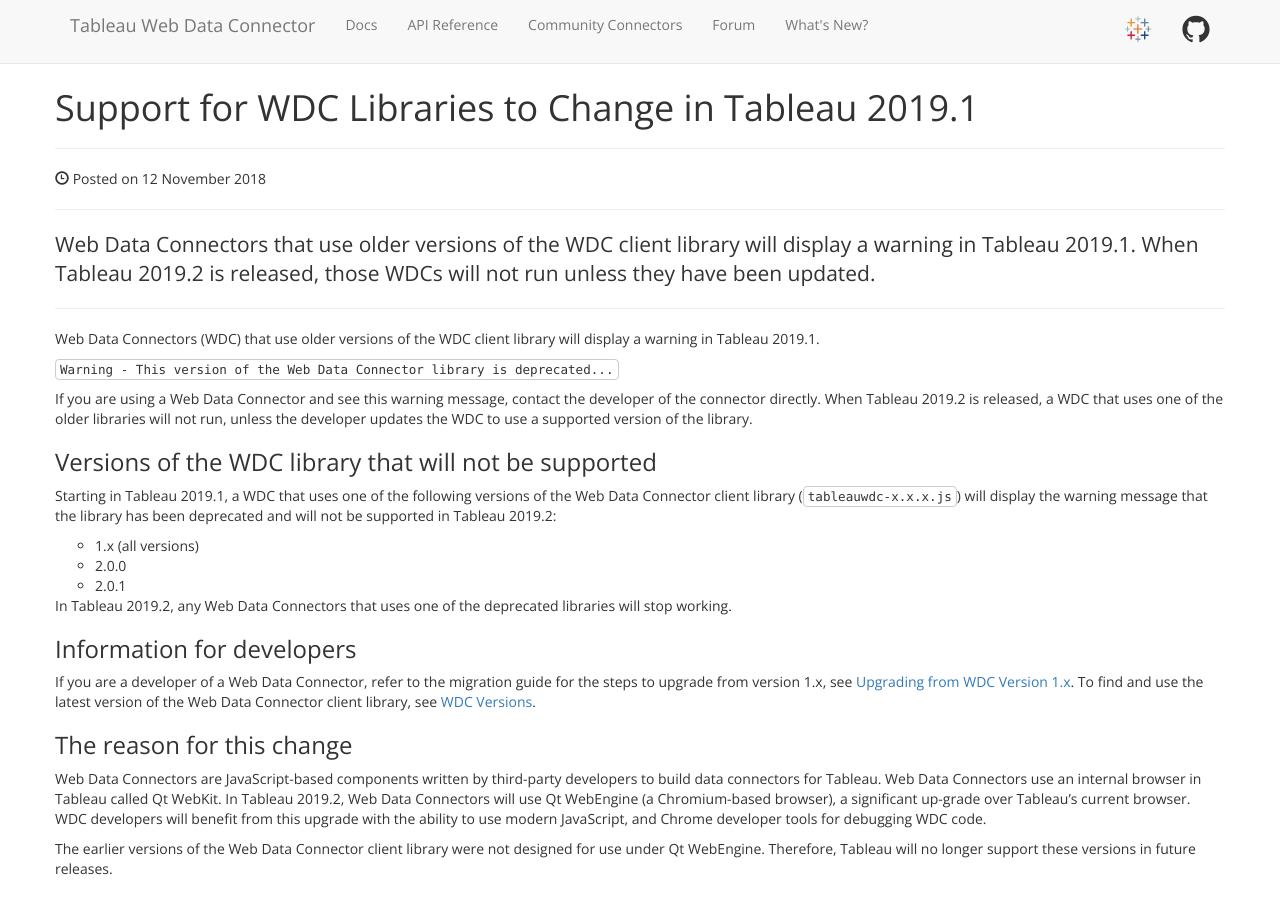
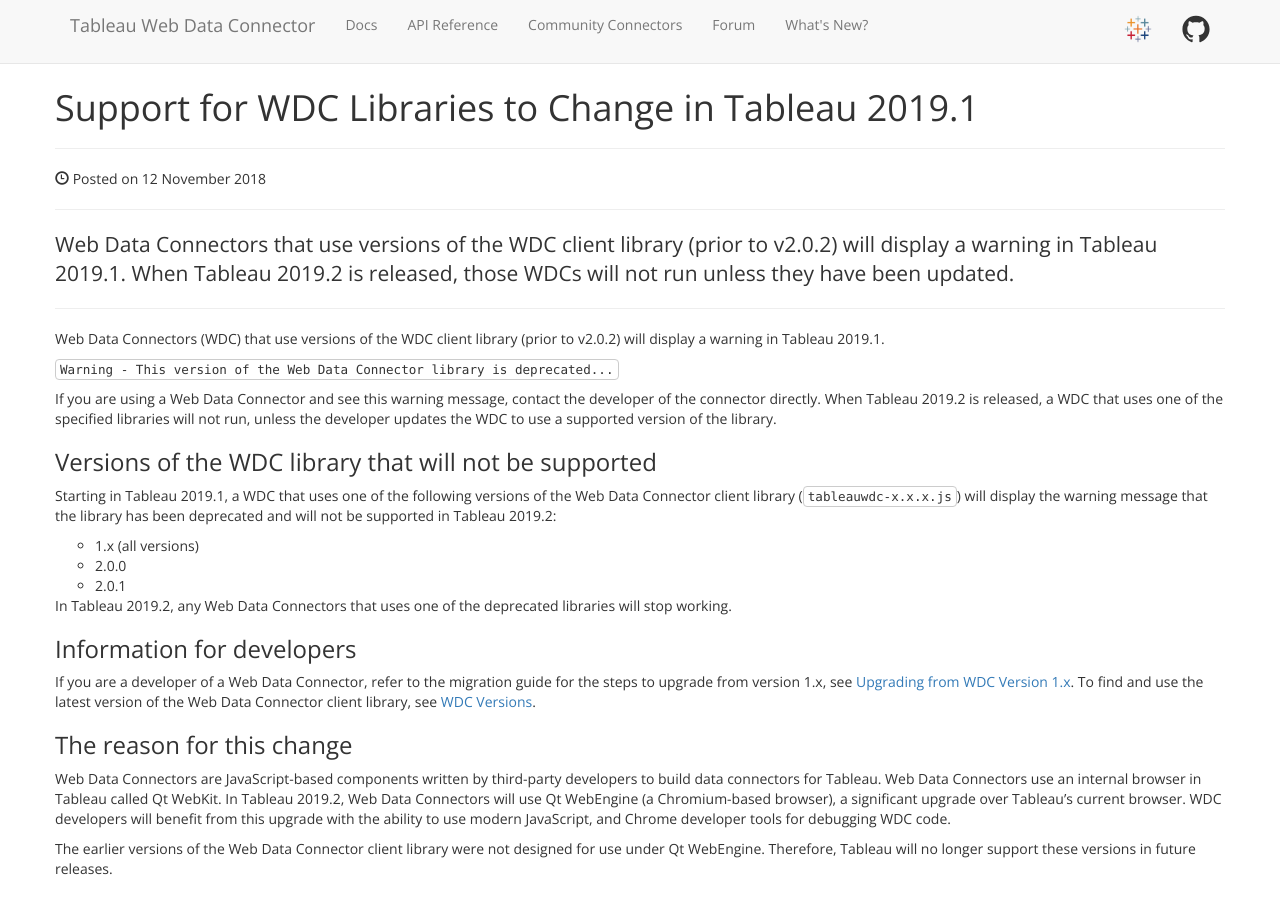
Before and after one commit to bigpeaches/webdataconnector, a Jekyll site: the page built from _posts/2018-11-12-wdc-supported-lib.md, in a window 1280 px wide and 900 px high. Built offline with Jekyll 4.4.1, drawn with Linux system fonts in a browser that asks for light colours; nearby versions of some CDN libraries.

Commit message:
Update 2018-11-12-wdc-supported-lib.md
- changed older to versions prior to v2.0.2.
- fixed typo (hyphen in up-grade).

```diff
--- a/_posts/2018-11-12-wdc-supported-lib.md
+++ b/_posts/2018-11-12-wdc-supported-lib.md
@@ -1,13 +1,13 @@
 ---
 title: "Support for WDC Libraries to Change in Tableau 2019.1"
-abstract: "Web Data Connectors that use older versions of the WDC client library will display a warning in Tableau 2019.1. When Tableau 2019.2 is released, those WDCs will not run unless they have been updated."
+abstract: "Web Data Connectors that use versions of the WDC client library (prior to v2.0.2) will display a warning in Tableau 2019.1. When Tableau 2019.2 is released, those WDCs will not run unless they have been updated."
 ---
 
-Web Data Connectors (WDC) that use older versions of the WDC client library will display a warning in Tableau 2019.1.
+Web Data Connectors (WDC) that use versions of the WDC client library (prior to v2.0.2) will display a warning in Tableau 2019.1.
 
 `Warning - This version of the Web Data Connector library is deprecated...`
 
-If you are using a Web Data Connector and see this warning message, contact the developer of the connector directly. When Tableau 2019.2 is released, a WDC that uses one of the older libraries will not run, unless the developer updates the WDC to use a supported version of the library.
+If you are using a Web Data Connector and see this warning message, contact the developer of the connector directly. When Tableau 2019.2 is released, a WDC that uses one of the specified libraries will not run, unless the developer updates the WDC to use a supported version of the library.
 
 ### Versions of the WDC library that will not be supported
 
@@ -25,6 +25,6 @@ In Tableau 2019.2, any Web Data Connectors that uses one of the deprecated libra
 
 ### The reason for this change
 
-Web Data Connectors are JavaScript-based components written by third-party developers to build data connectors for Tableau. Web Data Connectors use an internal browser in Tableau called Qt WebKit. In Tableau 2019.2, Web Data Connectors will use Qt WebEngine (a Chromium-based browser), a significant up-grade over Tableau’s current browser. WDC developers will benefit from this upgrade with the ability to use modern JavaScript, and Chrome developer tools for debugging WDC code.
+Web Data Connectors are JavaScript-based components written by third-party developers to build data connectors for Tableau. Web Data Connectors use an internal browser in Tableau called Qt WebKit. In Tableau 2019.2, Web Data Connectors will use Qt WebEngine (a Chromium-based browser), a significant upgrade over Tableau’s current browser. WDC developers will benefit from this upgrade with the ability to use modern JavaScript, and Chrome developer tools for debugging WDC code.
 
 The earlier versions of the Web Data Connector client library were not designed for use under Qt WebEngine. Therefore, Tableau will no longer support these versions in future releases.
```
